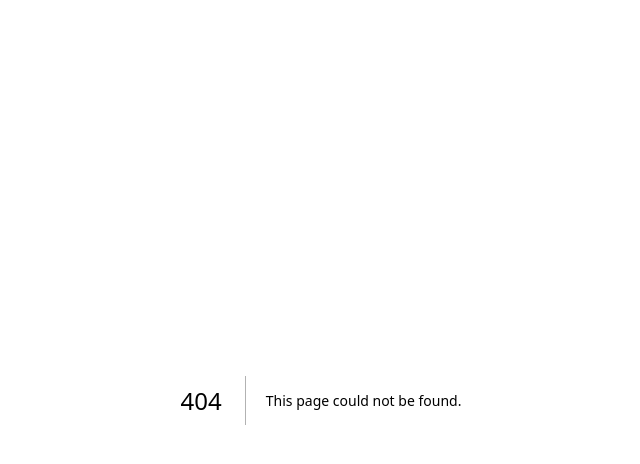
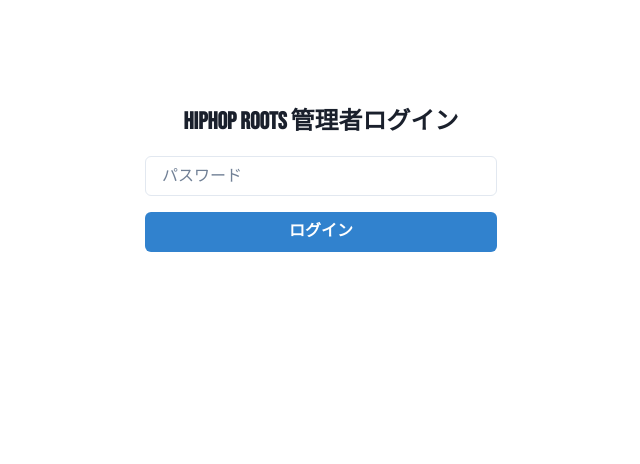
Before and after one commit to nakahina/hip-hop-roots-map, a Next.js app: page /admin/login in a window 1280 px wide. Before the commit this address had no page. Shown: the top 464 px of the page, without its empty margins (319-959 px from the left). Built offline with nearby package versions, Linux system fonts and the light colour scheme.

Commit message:
add login page into admin page

```diff
--- /dev/null
+++ b/src/app/admin/login/page.tsx
@@ -0,0 +1,67 @@
+"use client";
+
+import { useState } from "react";
+import { useRouter } from "next/navigation";
+import { Box, Button, Input, VStack, Text, useToast } from "@chakra-ui/react";
+
+export default function LoginPage() {
+  const [password, setPassword] = useState("");
+  const router = useRouter();
+  const toast = useToast();
+
+  const handleLogin = async (e: React.FormEvent) => {
+    e.preventDefault();
+
+    try {
+      // パスワードの検証をAPIエンドポイントで行う
+      const response = await fetch("/api/admin/auth", {
+        method: "POST",
+        headers: {
+          "Content-Type": "application/json",
+        },
+        body: JSON.stringify({ password }),
+      });
+
+      if (response.ok) {
+        // セッションクッキーを設定
+        document.cookie = "admin_session=true; path=/";
+        router.push("/admin/artists");
+      } else {
+        toast({
+          title: "エラー",
+          description: "パスワードが正しくありません",
+          status: "error",
+          duration: 3000,
+          isClosable: true,
+        });
+      }
+    } catch (error) {
+      toast({
+        title: "エラー",
+        description: "ログイン処理中にエラーが発生しました",
+        status: "error",
+        duration: 3000,
+        isClosable: true,
+      });
+    }
+  };
+
+  return (
+    <Box maxW="400px" mx="auto" mt={20} p={6}>
+      <VStack spacing={4} as="form" onSubmit={handleLogin}>
+        <Text fontSize="2xl" fontWeight="bold">
+          HIPHOP ROOTS 管理者ログイン
+        </Text>
+        <Input
+          type="password"
+          placeholder="パスワード"
+          value={password}
+          onChange={(e) => setPassword(e.target.value)}
+        />
+        <Button type="submit" colorScheme="blue" width="100%">
+          ログイン
+        </Button>
+      </VStack>
+    </Box>
+  );
+}
--- /dev/null
+++ b/src/app/api/admin/auth/route.ts
@@ -0,0 +1,19 @@
+import { NextResponse } from "next/server";
+
+export async function POST(request: Request) {
+  try {
+    const { password } = await request.json();
+
+    // 環境変数からパスワードを取得して検証
+    if (password === process.env.ADMIN_PASSWORD) {
+      return NextResponse.json({ success: true });
+    }
+
+    return NextResponse.json({ error: "Invalid password" }, { status: 401 });
+  } catch (error) {
+    return NextResponse.json(
+      { error: "Internal server error" },
+      { status: 500 }
+    );
+  }
+}
--- /dev/null
+++ b/src/middleware.ts
@@ -0,0 +1,22 @@
+import { NextResponse } from "next/server";
+import type { NextRequest } from "next/server";
+
+export function middleware(request: NextRequest) {
+  // セッションクッキーをチェック
+  const isAuthenticated = request.cookies.has("admin_session");
+
+  // /admin/artistsへのアクセスをチェック
+  if (request.nextUrl.pathname.startsWith("/admin/artists")) {
+    if (!isAuthenticated) {
+      // 未認証の場合はログインページにリダイレクト
+      return NextResponse.redirect(new URL("/admin/login", request.url));
+    }
+  }
+
+  return NextResponse.next();
+}
+
+// ミドルウェアを適用するパスを指定
+export const config = {
+  matcher: "/admin/artists/:path*",
+};
```
